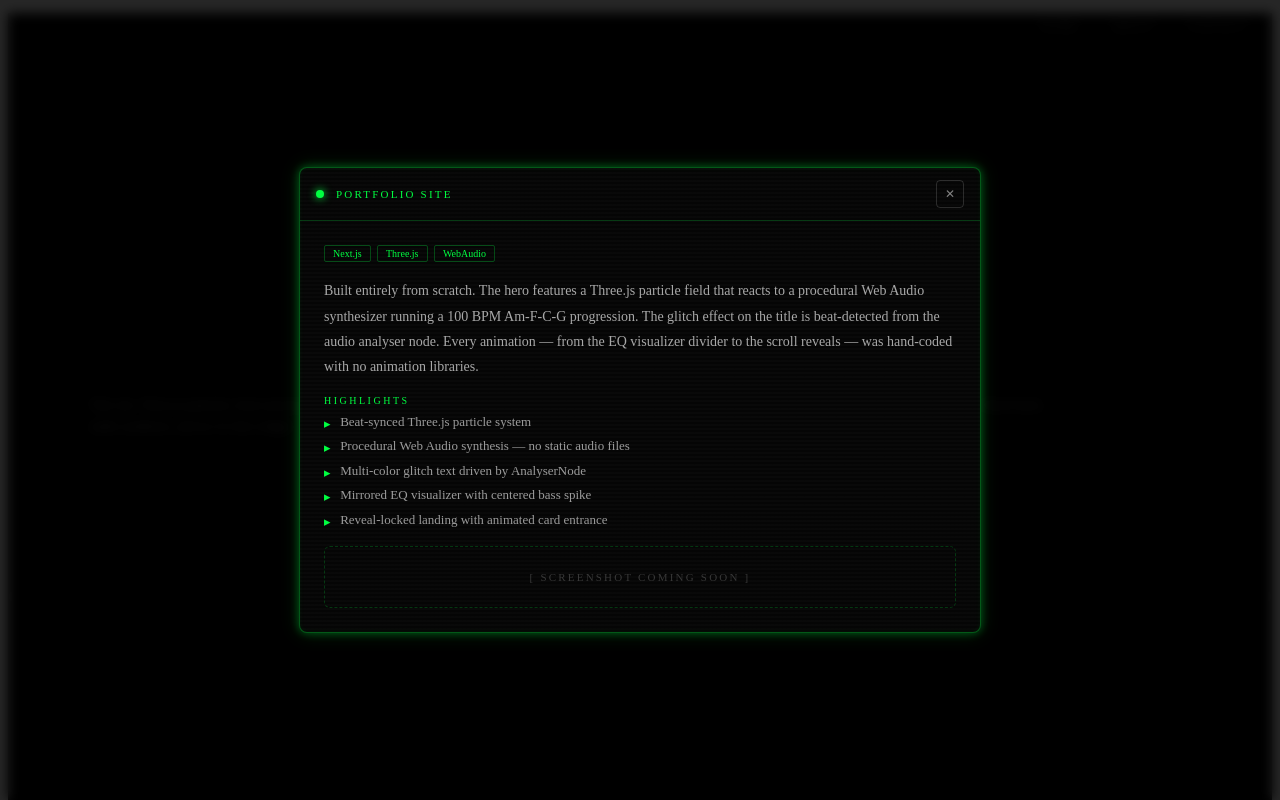
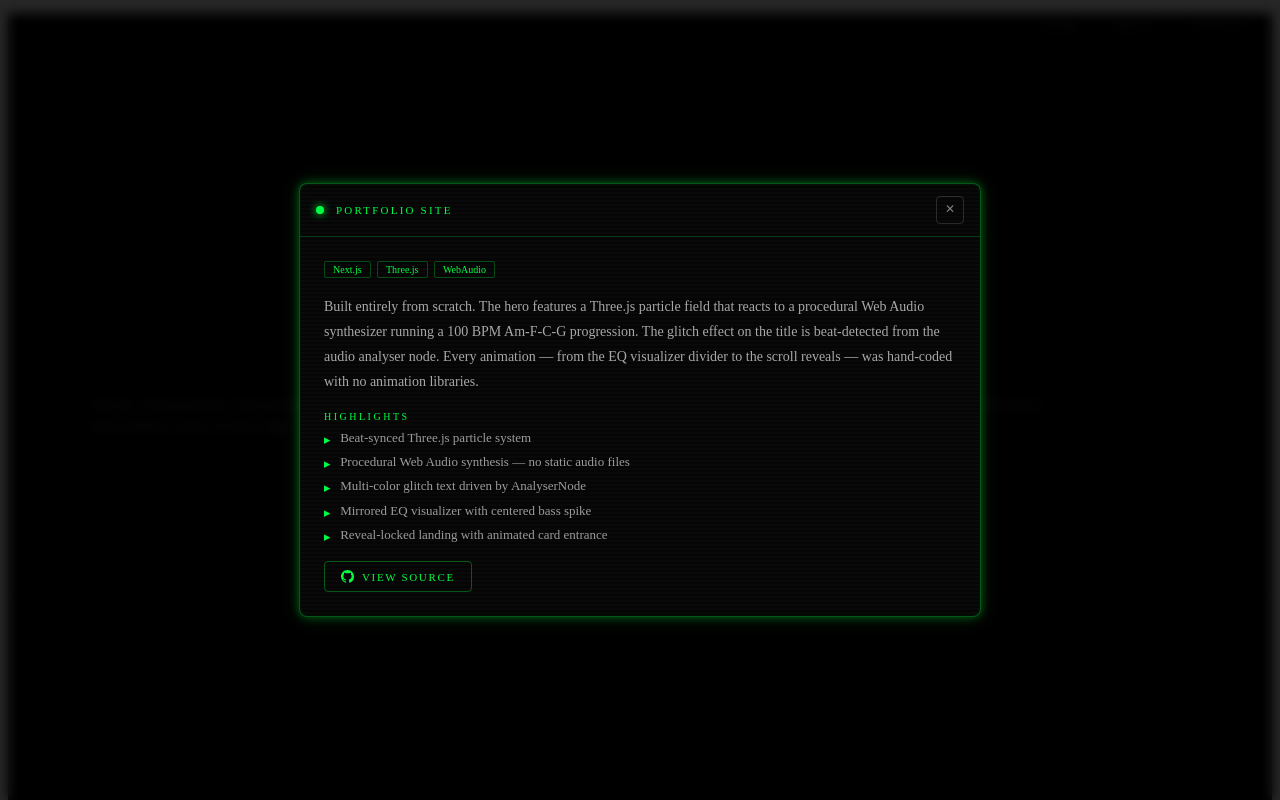
Before and after one commit to LuminsWorld/vedion-portfolio, a Next.js app: page / in a window 1280 px wide. Both pictures are taken after a click on the element 266 px from the left and 1295 px from the top of the page. Shown: the part 895-1695 px from the top of the page. Built offline with nearby package versions, Linux system fonts and the light colour scheme.

Commit message:
Remove scroll indicator, add GitHub links, repo link on portfolio modal

```diff
--- a/components/ProjectModal.js
+++ b/components/ProjectModal.js
@@ -202,7 +202,14 @@
               </div>
             )}
 
-            {!project.isPlaceholder && (
+            {project.link && (
+              <a href={project.link} target="_blank" rel="noopener noreferrer" style={{ display: 'inline-flex', alignItems: 'center', gap: '0.5rem', fontFamily: 'JetBrains Mono', fontSize: '11px', letterSpacing: '0.15em', color: project.colorHex, border: `1px solid ${project.colorHex}55`, padding: '0.5rem 1rem', borderRadius: '4px', textDecoration: 'none', transition: 'all 0.15s', width: 'fit-content' }}>
+                <svg width="13" height="13" viewBox="0 0 24 24" fill="currentColor"><path d="M12 0C5.37 0 0 5.37 0 12c0 5.31 3.435 9.795 8.205 11.385.6.105.825-.255.825-.57 0-.285-.015-1.23-.015-2.235-3.015.555-3.795-.735-4.035-1.41-.135-.345-.72-1.41-1.23-1.695-.42-.225-1.02-.78-.015-.795.945-.015 1.62.87 1.845 1.23 1.08 1.815 2.805 1.305 3.495.99.105-.78.42-1.305.765-1.605-2.67-.3-5.46-1.335-5.46-5.925 0-1.305.465-2.385 1.23-3.225-.12-.3-.54-1.53.12-3.18 0 0 1.005-.315 3.3 1.23.96-.27 1.98-.405 3-.405s2.04.135 3 .405c2.295-1.56 3.3-1.23 3.3-1.23.66 1.65.24 2.88.12 3.18.765.84 1.23 1.905 1.23 3.225 0 4.605-2.805 5.625-5.475 5.925.435.375.81 1.095.81 2.22 0 1.605-.015 2.895-.015 3.3 0 .315.225.69.825.57A12.02 12.02 0 0 0 24 12c0-6.63-5.37-12-12-12z"/></svg>
+                VIEW SOURCE
+              </a>
+            )}
+
+            {!project.isPlaceholder && !project.link && (
               <div style={{ border: `1px dashed ${project.colorHex}33`, borderRadius: '6px', padding: '1.5rem', textAlign: 'center', color: 'rgba(255,255,255,0.2)', fontFamily: 'JetBrains Mono', fontSize: '11px', letterSpacing: '0.2em' }}>
                 [ SCREENSHOT COMING SOON ]
               </div>
--- a/pages/index.js
+++ b/pages/index.js
@@ -16,6 +16,7 @@
     detail: "Built entirely from scratch. The hero features a Three.js particle field that reacts to a procedural Web Audio synthesizer running a 100 BPM Am-F-C-G progression. The glitch effect on the title is beat-detected from the audio analyser node. Every animation — from the EQ visualizer divider to the scroll reveals — was hand-coded with no animation libraries.",
     highlights: ["Beat-synced Three.js particle system", "Procedural Web Audio synthesis — no static audio files", "Multi-color glitch text driven by AnalyserNode", "Mirrored EQ visualizer with centered bass spike", "Reveal-locked landing with animated card entrance"],
     color: "var(--green)", colorHex: "#00FF41",
+    link: "https://github.com/LuminsWorld/vedion-portfolio",
     hasChat: false, isPlaceholder: false,
   },
   {
@@ -277,11 +278,7 @@
           </div>
         </div>
 
-        {/* Scroll indicator */}
-        <div style={{ position: "absolute", bottom: "1.5rem", left: "50%", transform: "translateX(-50%)", textAlign: "center", zIndex: 5 }}>
-          <div style={{ fontFamily: "JetBrains Mono", fontSize: "9px", letterSpacing: "0.3em", color: "rgba(255,255,255,0.25)", marginBottom: "0.4rem" }}>SCROLL</div>
-          <div style={{ width: 1, height: 32, background: "linear-gradient(var(--green), transparent)", margin: "0 auto" }} />
-        </div>
+
       </section>
 
 
@@ -328,7 +325,7 @@
             This site is powered by an AI called Vedion — my personal assistant. Hit the chat button and ask it anything.
           </p>
           <div style={{ marginTop: "2rem", display: "flex", gap: "1.5rem" }}>
-            {[["GITHUB", "#"], ["LINKEDIN", "#"]].map(([l, h]) => (
+            {[["GITHUB", "https://github.com/LuminsWorld"], ["LINKEDIN", "#"]].map(([l, h]) => (
               <a key={l} href={h} style={{ fontFamily: "JetBrains Mono", fontSize: "11px", letterSpacing: "0.2em", color: "rgba(255,255,255,0.35)", textDecoration: "none", transition: "color 0.2s" }}
                 onMouseEnter={e => e.target.style.color = "var(--green)"}
                 onMouseLeave={e => e.target.style.color = "rgba(255,255,255,0.35)"}>
```
